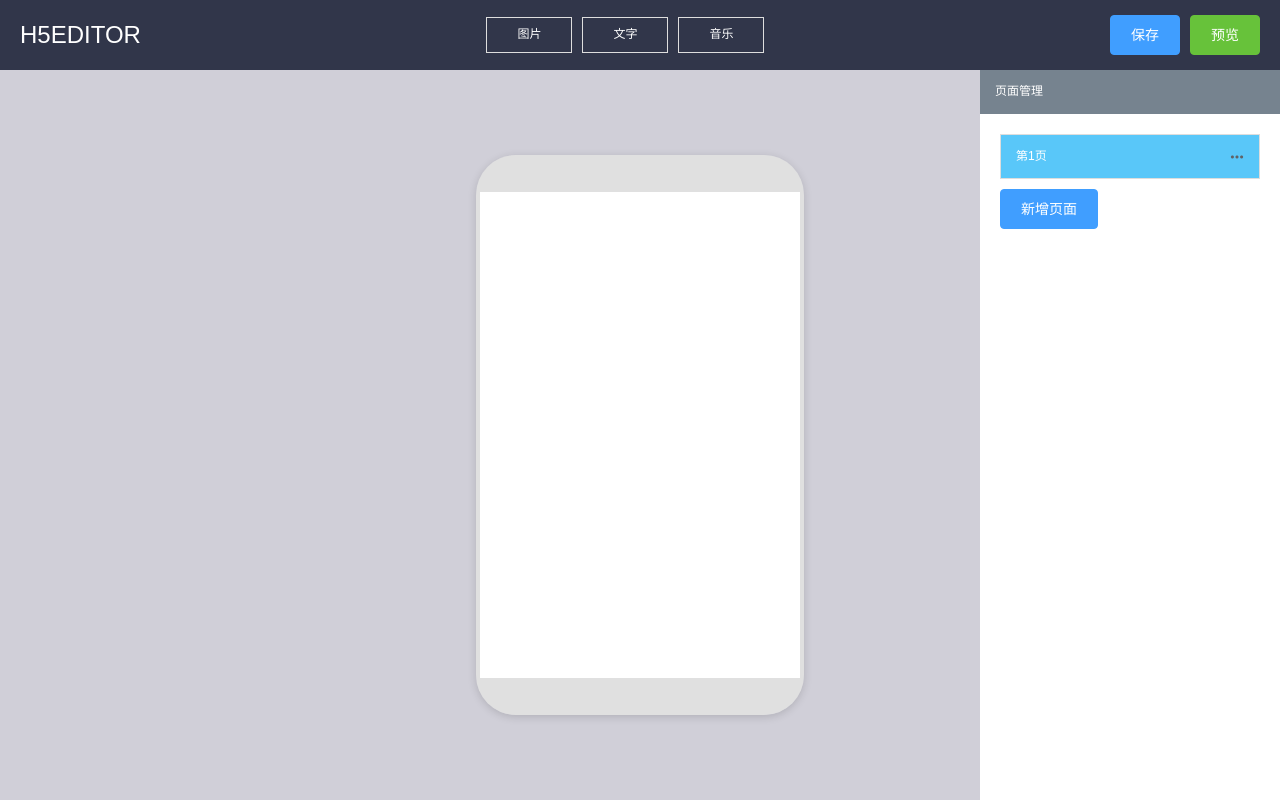
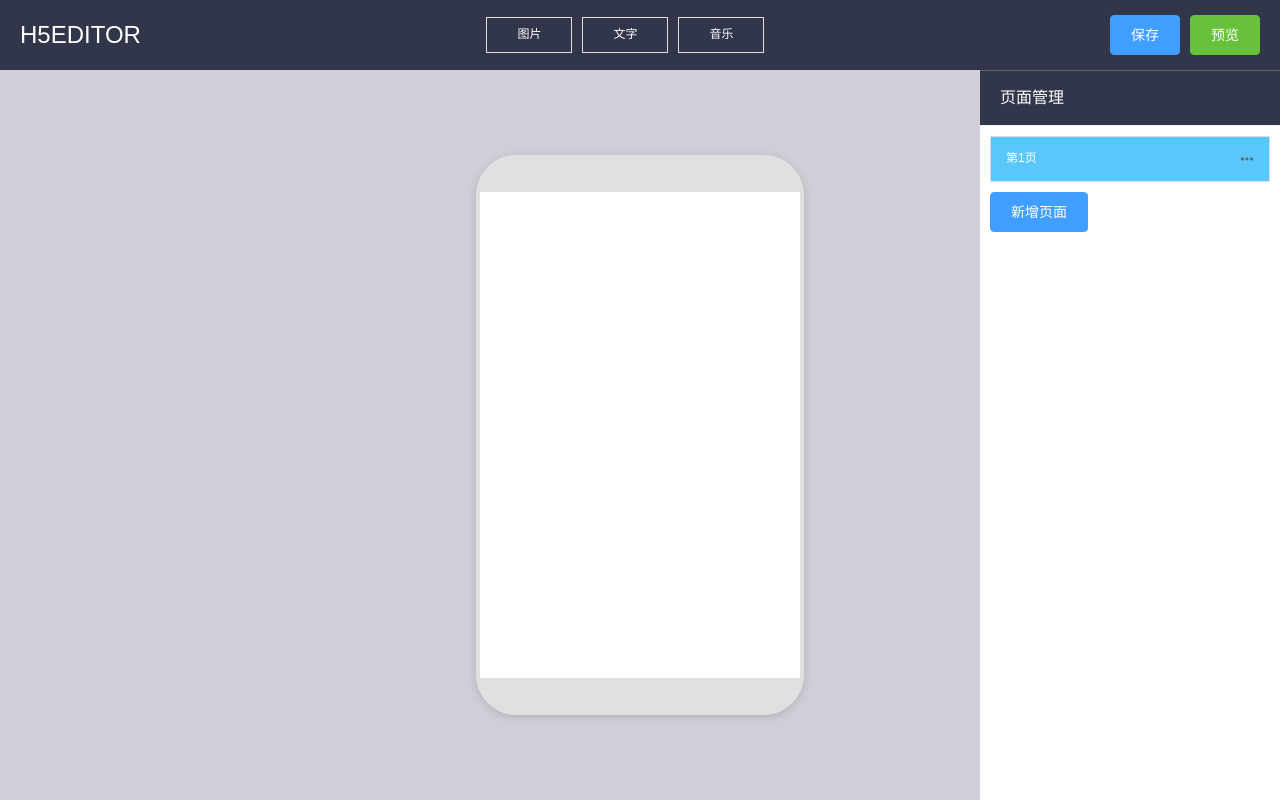
Before and after one commit to Alvin-Liu/h5editor, a Vue app: page / in a window 1280 px wide. Built offline with nearby package versions, Linux system fonts and the light colour scheme.

Commit message:
提取panel布局组件

```diff
--- a/src/assets/styles/edit.scss
+++ b/src/assets/styles/edit.scss
@@ -35,20 +35,6 @@ $view_height: 486px;
   padding: 15px;
 }
 
-.page-lists {
-  li {
-    padding: 15px;
-    border: 1px solid $main_border_color;
-    margin-bottom: 10px;
-    color: $font_color;
-    cursor: pointer;
-    &.active {
-      color: #fff;
-      background-color: #59c7f9;
-    }
-  }
-}
-
 #panel {
   height: 100%;
 }
--- a/src/assets/styles/main.scss
+++ b/src/assets/styles/main.scss
@@ -72,9 +72,6 @@ body {
   background-color: #fff;
 }
 
-.h-full {
-  height: 100%;
-}
 .h-from {
   .item {
     margin: 5px;
--- a/src/assets/styles/modules/index.scss
+++ b/src/assets/styles/modules/index.scss
@@ -1,4 +1,4 @@
-@import "./modules/props.scss";
+// @import "./modules/props.scss";
 @import "./modules/pick-img.scss";
 @import "./modules/pick-bgm.scss";
 @import "./modules/function-components.scss";
--- /dev/null
+++ b/src/layouts/lyPanel.vue
@@ -0,0 +1,41 @@
+<template>
+  <div class="ly-pn">
+    <div class="hd" height="auto" :style="{ backgroundColor: panelColor }">
+      <slot name="header"></slot>
+    </div>
+    <div class="mn">
+      <slot></slot>
+    </div>
+  </div>
+</template>
+
+<script>
+export default {
+  name: 'lyMain',
+  props: {
+    panelColor: {
+      type: String,
+      default: '#31364a'
+    }
+  }
+}
+</script>
+<style lang="scss">
+  .ly-pn {
+    display: flex;
+    flex-direction: column;
+    height: 100%;
+    background-color: #fff;
+    > .hd {
+      color: #fff;
+      padding: 18px 20px;
+      border-bottom: 1px solid #ebeef5;
+      box-sizing: border-box;
+      font-size: 16px;
+    }
+    > .mn {
+      flex: 1;
+      padding: 10px;
+    }
+  }
+</style>
--- a/src/modules/ThePageManage.vue
+++ b/src/modules/ThePageManage.vue
@@ -1,8 +1,7 @@
 <template>
-  <el-container class="h-full">
-    <el-header height="auto" class="panel-header s-bg-sub">页面管理</el-header>
-    <el-main class="f-cb s-bg-white">
-      <ul class="page-lists">
+  <ly-panel class="page-manage">
+    <div slot="header">页面管理</div>
+    <ul class="page-lists f-cb">
       <li
         v-for="(itm, idx) in pages"
         :keys="idx"
@@ -21,8 +20,7 @@
       </li>
     </ul>
     <el-button type="primary" @click="$store.dispatch('addNewPage')">新增页面</el-button>
-    </el-main>
-  </el-container>
+  </ly-panel>
 </template>
 
 <script>
@@ -52,6 +50,30 @@ export default {
       }
       this.$store.dispatch(commandToAction[command], pageId)
     }
+  },
+  components: {
+    lyPanel: () => import('@/layouts/lyPanel')
   }
 }
 </script>
+<style lang="scss">
+  $main_border_color: #ddd;
+  $font_color: #666;
+
+  .page-manage {
+    border-top: 1px solid #666;
+  }
+  .page-lists {
+    li {
+      padding: 15px;
+      border: 1px solid $main_border_color;
+      margin-bottom: 10px;
+      color: $font_color;
+      cursor: pointer;
+      &.active {
+        color: #fff;
+        background-color: #59c7f9;
+      }
+    }
+  }
+</style>
--- a/src/modules/ThePropManage.vue
+++ b/src/modules/ThePropManage.vue
@@ -1,10 +1,10 @@
 <template>
-  <div class="props-panel" v-show="propsPanel.status">
-    <div class="props-title">
+  <ly-panel class="prop-manage" v-show="propsPanel.status">
+    <div slot="header">
       设置面板
-      <i class="f-fr el-icon-close props-close" @click="$store.commit('CLOSE_PROPS_PANEL')"></i>
+      <i class="f-fr el-icon-close u-btn-close" @click="$store.commit('CLOSE_PROPS_PANEL')"></i>
     </div>
-    <div class="props-body">
+    <div class="mn">
       <keep-alive>
         <component
           :is="propsPanel.name"
@@ -12,7 +12,7 @@
         </component>
       </keep-alive>
     </div>
-  </div>
+  </ly-panel>
 </template>
 
 <script>
@@ -30,7 +30,25 @@ export default {
   },
   components: {
     ...CompConfigs,
+    lyPanel: () => import('@/layouts/lyPanel'),
     PagePropConfig
   }
 }
 </script>
+<style lang="scss">
+  .prop-manage {
+    position: absolute;
+    top: 15vh;
+    left: 10px;
+    width: 300px;
+    max-height: 80vh;
+    overflow-y: auto;
+    .u-btn-close {
+      color: #ddd;
+      cursor: pointer;
+      &:hover {
+        color: #ccc;
+      }
+    }
+  }
+</style>
```
Lines whose indentation alone changed are shown as unchanged.
